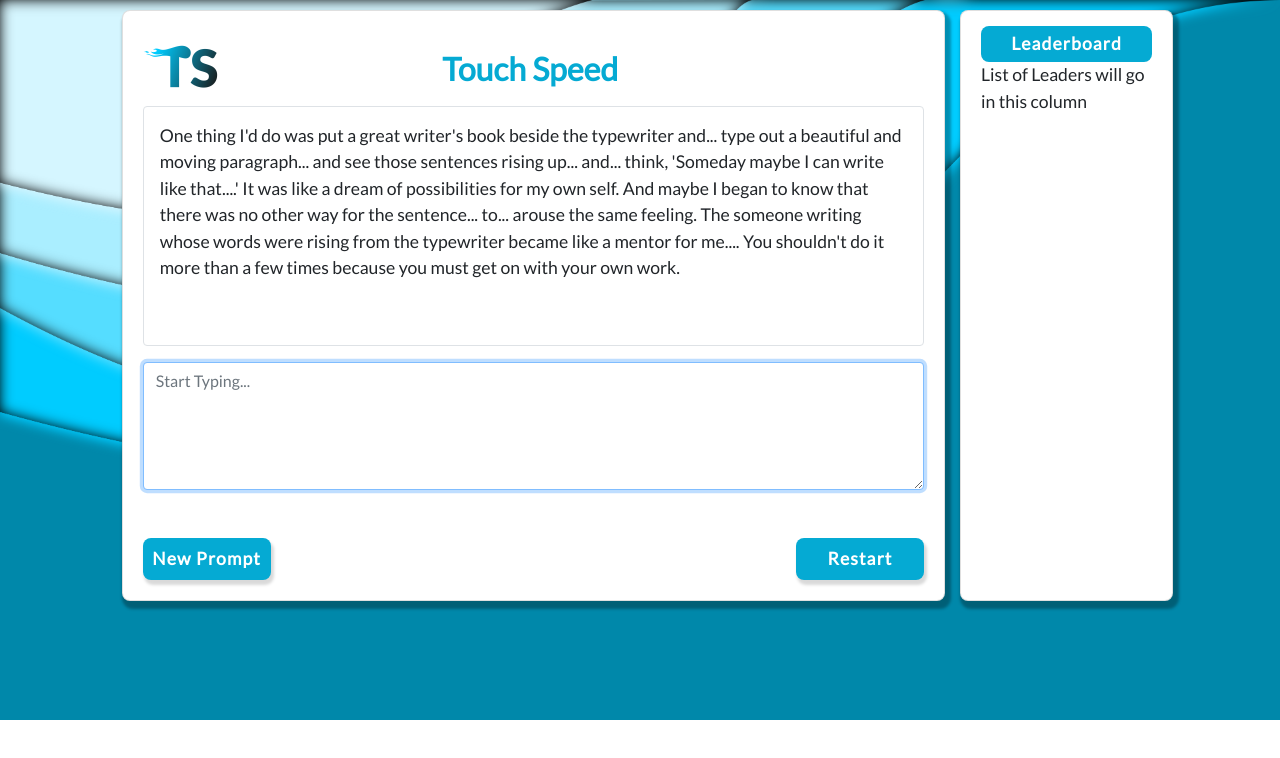
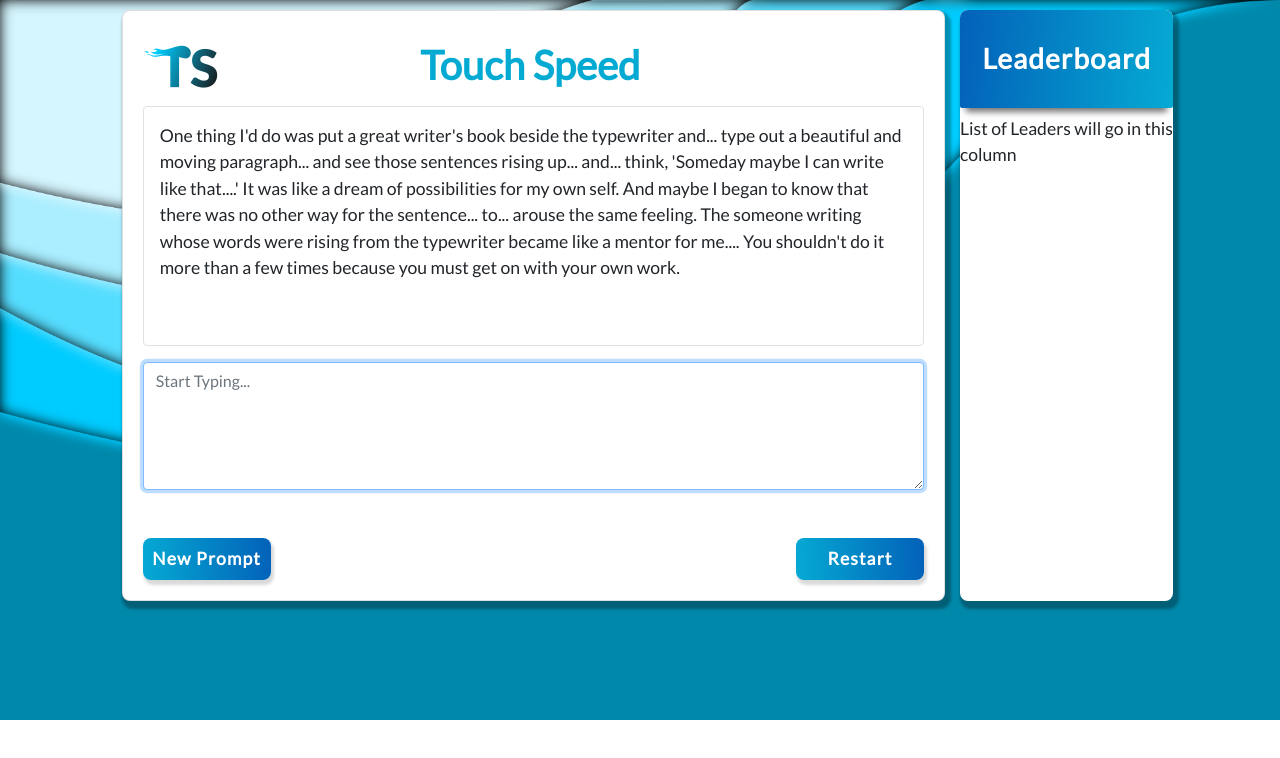
Before and after one commit to OctaviusBowman/touchspeed, a React (Create React App) app: page / in a window 1280 px wide. Shown: the top 758 px of the page. Built offline with nearby package versions, Linux system fonts and the light colour scheme.

Commit message:
More color tweaks

```diff
--- a/src/App.js
+++ b/src/App.js
@@ -54,7 +54,7 @@ const App = () => {
           <div className="card card-body">
             <div className="header">
               <img src="/Favicon.png" alt="" />
-              <span className="header-text">Touch Speed</span>
+              <h1 className="header-text">Touch Speed</h1>
             </div>
             <Preview text={state.text} userInput={state.userInput} />
             <textarea
@@ -73,7 +73,7 @@ const App = () => {
             </div>
           </div>
         </div>
-        <div className="card card-body right col-2">
+        <div id="leaderboard" className="card-body right col-2">
           <Leaderboard />
         </div>
       </div >
--- a/src/Leaderboard.js
+++ b/src/Leaderboard.js
@@ -3,9 +3,9 @@ import React from 'react'
 const Leaderboard = () => {
     return (
         <div className="leaderboard">
-            <div className="leaderboard-title">
+            <h3 className="leaderboard-title">
                 Leaderboard
-            </div>
+            </h3>
             <div className="leaderboard-body">
                 List of Leaders
                 will go in this
--- a/src/getPrompt.js
+++ b/src/getPrompt.js
@@ -6,7 +6,7 @@ export default () => {
             "One thing I'd do was put a great writer's book beside the typewriter and... type out a beautiful and moving paragraph... and see those sentences rising up... and... think, 'Someday maybe I can write like that....' It was like a dream of possibilities for my own self. And maybe I began to know that there was no other way for the sentence... to... arouse the same feeling. The someone writing whose words were rising from the typewriter became like a mentor for me.... You shouldn't do it more than a few times because you must get on with your own work.",
             "If you set your bar at 'amazing' it's awfully difficult to start. Your first paragraph, sketch, formula, sample or concept isn't going to be amazing. Your tenth one might not be either. Confronted with the gap between your vision of perfect and the reality of what you've created, the easiest path is no path. Shrug. Admit defeat. Hit delete. One more reason to follow someone else and wait for instructions. Of course, the only path to amazing runs directly through not-yet-amazing. But not-yet-amazing is a great place to start, because that's where you are.",
             "You can teach almost anyone determined to learn them the basics required to write sentences and paragraphs that say what you want them to say clearly and concisely. It's far more difficult to get people to think like a writer, to give up conventional habits of mind and emotion. You must be able to step inside your character's skin, and at the same time to remain outside the dicey circumstances you have maneuvered her into.",
-            "Time passes, as the novelist says. The single most useful trick of fiction for our repair and refreshment: the defeat of time. A century of family saga and a ride up an escalator can take the same number of pages. Fiction sets any conversion rate, then changes it in a syllable. The narrator’s mother carries her child up the stairs and the reader follows, for days. But World War I passes in a paragraph. I needed 125 pages to get from Labor Day to Christmas vacation. In six more words, here’s spring.",
+            "Time passes, as the novelist says. The single most useful trick of fiction for our repair and refreshment: the defeat of time. A century of family saga and a ride up an escalator can take the same number of pages. Fiction sets any conversion rate, then changes it in a syllable. The narrator's mother carries her child up the stairs and the reader follows, for days. But World War I passes in a paragraph. I needed 125 pages to get from Labor Day to Christmas vacation. In six more words, here's spring.",
             "It's Nathaniel Hawthorne Month in English. Poor Nathaniel. Does he know what they've done to him? We're reading The Scarlet Letter one sentence at a time, tearing it up and chewing on its bones. It's all about SYMBOLISM, says Hairwoman. Every word chosen by Nathaniel, every comma, every paragraph break -- these were all done on purpose. To get a decent grade in her class, we have to figure out what he was really trying to say. Why couldn't he just say what he meant? Would they pin scarlet letters on his chest? B for blunt, S for straightforward?",
             "The first sentence of the truth is always the hardest. Each of us had a first sentence, and most of us found the strength to say it out loud to someone who deserved to hear it. What we hoped, and what we found, was that the second sentence of the truth is always easier than the first, and the third sentence is even easier than that. Suddenly you are speaking the truth in paragraphs, in pages. The fear, the nervousness, is still there, but it is joined by a new confidence. All along, you've used the first sentence as a lock. But now you find that it's the key.",
             "I'm not trying to create an aesthetic that's my own; I'm trying to create a way understanding things through drawing and painting. That's the common thread. Things can look different, but that's not what's important. What's important is the process is the same, the ideas are the same, I'm using the same building blocks, but they're different. The larger framework is the same; it's the pieces that change. For me, it's about these different elements, but you're still fitting them together into sentences, words, paragraphs, and stories.",
--- a/src/index.css
+++ b/src/index.css
@@ -26,7 +26,7 @@ code {
 }
 
 .btn-style {
-  background-color: #05aad3;
+  background: linear-gradient(-95deg, #0361b9, #05aad3);
   border: none;
   width: 8rem;
   border-radius: 8px;
@@ -44,7 +44,6 @@ code {
 }
 
 .btn-style:hover {
-  background-color: #0481a0;
   border: none;
   outline: none;
   box-shadow: 2px 4px 3px 1px rgba(0, 0, 0, 0.45);
@@ -67,19 +66,25 @@ code {
   box-shadow: 3px 5px 3px 3px rgba(0, 0, 0, 0.3);
 }
 
+#leaderboard {
+  padding: 0px;
+  background-color: white;
+}
+
 .right {
   margin-right: 25px;
 }
 
+
 .leaderboard-title {
-  background-color: #05aad3;
+  background: linear-gradient(95deg, #0361b9, #05aad3);
   color: white;
   letter-spacing: 1.10px;
   font-weight: bold;
   text-align: center;
-  padding: 5px;
-  border-radius: 8px;
-  margin-top: -5px;
+  box-shadow: 0 10px 6px -6px rgba(0, 0, 0, 0.55);
+  border-radius: 8px 8px 2px 2px;
+  padding: 2rem 0rem;
 }
 
 .leaderboard-title:hover {
@@ -105,7 +110,6 @@ code {
   text-align: center;
   color: #05aad3;
   font-weight: bolder;
-  font-size: 2rem;
 }
 
 .header-text:hover {
```
